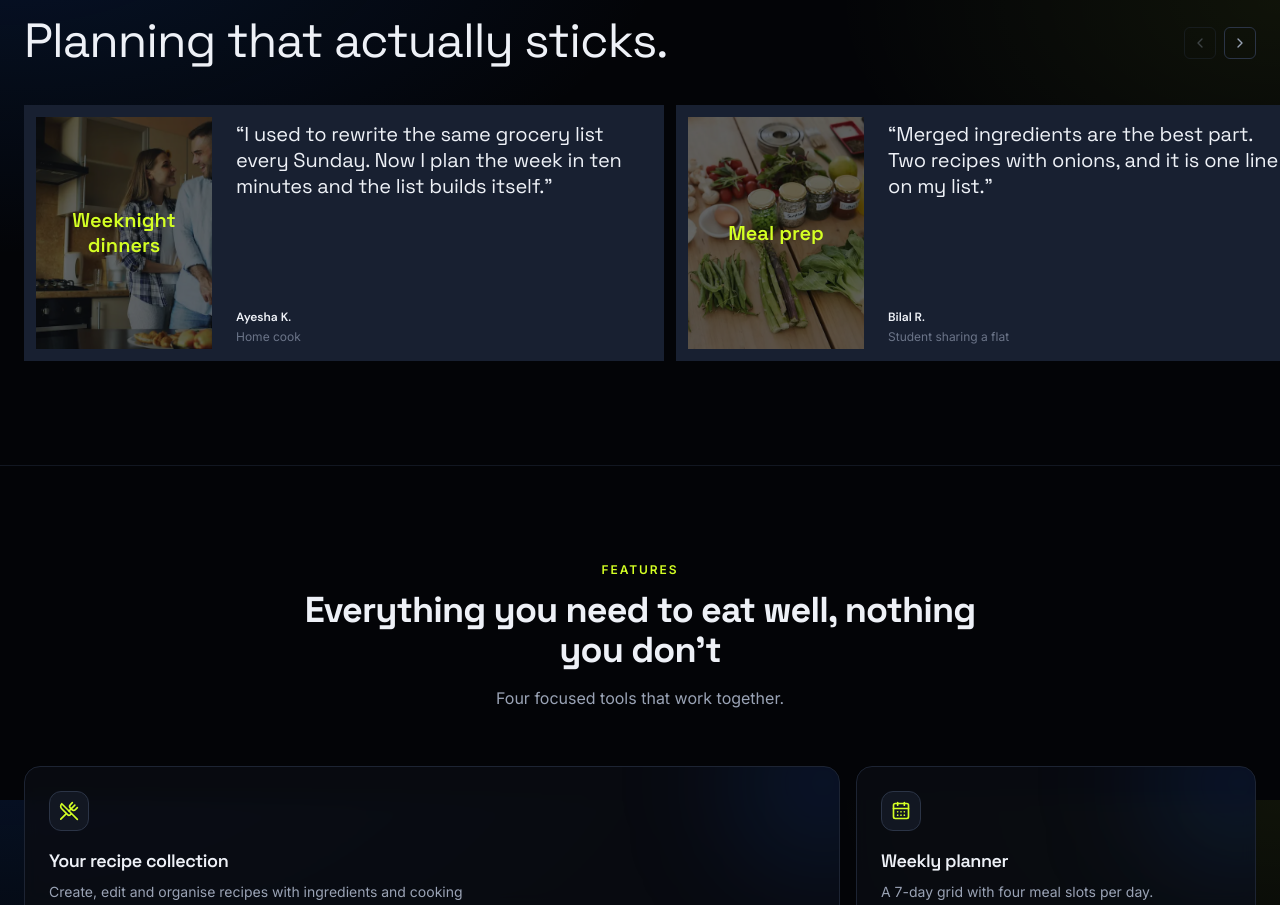
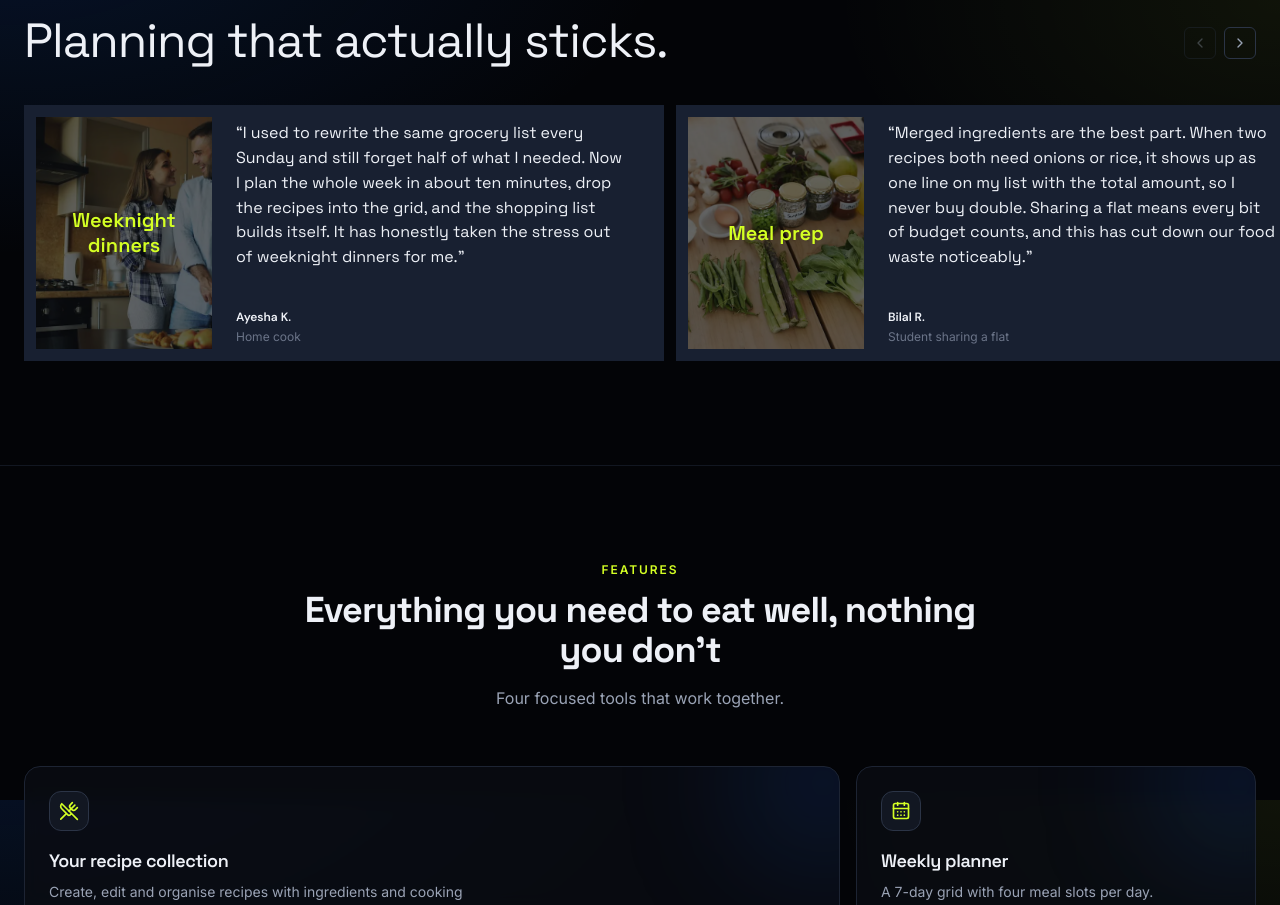
Before and after one commit to MohidWebDev/recipe-meal-planner, a React (Vite) app in the folder client/: page / in a window 1280 px wide. Shown: the part 1600-2505 px from the top of the page. Built offline with nearby package versions, Linux system fonts and the light colour scheme; no server answers.

Commit message:
feat: add fifth testimonial and use smaller, longer quote text

```diff
--- a/client/src/components/landing/Testimonials.jsx
+++ b/client/src/components/landing/Testimonials.jsx
@@ -6,7 +6,7 @@ import Reveal from "./Reveal";
 const TESTIMONIALS = [
   {
     quote:
-      "I used to rewrite the same grocery list every Sunday. Now I plan the week in ten minutes and the list builds itself.",
+      "I used to rewrite the same grocery list every Sunday and still forget half of what I needed. Now I plan the whole week in about ten minutes, drop the recipes into the grid, and the shopping list builds itself. It has honestly taken the stress out of weeknight dinners for me.",
     name: "Ayesha K.",
     role: "Home cook",
     tag: "Weeknight dinners",
@@ -14,7 +14,7 @@ const TESTIMONIALS = [
   },
   {
     quote:
-      "Merged ingredients are the best part. Two recipes with onions, and it is one line on my list.",
+      "Merged ingredients are the best part. When two recipes both need onions or rice, it shows up as one line on my list with the total amount, so I never buy double. Sharing a flat means every bit of budget counts, and this has cut down our food waste noticeably.",
     name: "Bilal R.",
     role: "Student sharing a flat",
     tag: "Meal prep",
@@ -22,7 +22,7 @@ const TESTIMONIALS = [
   },
   {
     quote:
-      "We stopped asking what is for dinner at six in the evening. It is already on the grid.",
+      "We stopped asking what is for dinner at six in the evening because the answer is already on the grid. Planning together on Sunday takes a few minutes, everyone can see what is coming up, and we waste far less food because we only buy what the week needs.",
     name: "Sana & Omar",
     role: "Cooking for a family",
     tag: "Family cooking",
@@ -30,11 +30,19 @@ const TESTIMONIALS = [
   },
   {
     quote:
-      "All my favourite recipes live in one place now, instead of screenshots and bookmarks.",
+      "All my favourite recipes finally live in one place instead of screenshots, bookmarks and notes scattered across my phone. I can search by ingredient, adjust the quantities for guests, and add a dish to the week in a couple of taps. It feels like my own personal cookbook.",
     name: "Hira M.",
     role: "Recipe collector",
     tag: "Favourite recipes",
     image: "/testimonials/4.webp",
+  },
+  {
+    quote:
+      "I host brunch for friends most weekends, and the planner makes it easy. I add the recipes, scale the servings for the number of guests, and the shopping list tells me exactly what to pick up in one trip. No more last-minute runs to the store for a forgotten ingredient.",
+    name: "Zain A.",
+    role: "Weekend brunch host",
+    tag: "Weekend brunch",
+    image: "/testimonials/5.webp",
   },
 ];
 
@@ -148,7 +156,7 @@ export default function Testimonials() {
                 </div>
 
                 <div className="flex flex-1 flex-col justify-between gap-8 py-1 sm:pr-6">
-                  <blockquote className="font-display text-lg leading-[1.3] font-normal tracking-[-0.01em] text-fg lg:text-xl">
+                  <blockquote className="font-display text-[15px] leading-[1.55] font-normal text-fg lg:text-base">
                     “{quote}”
                   </blockquote>
                   <figcaption>
```
